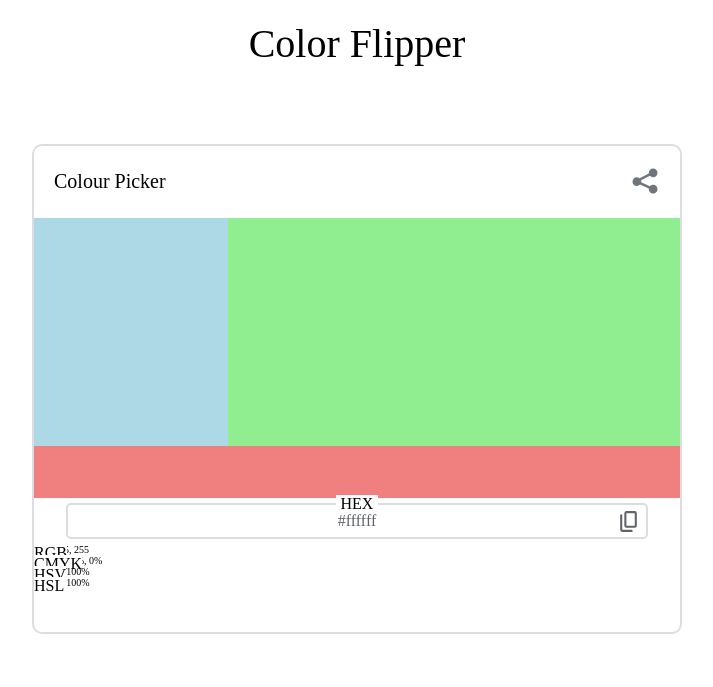
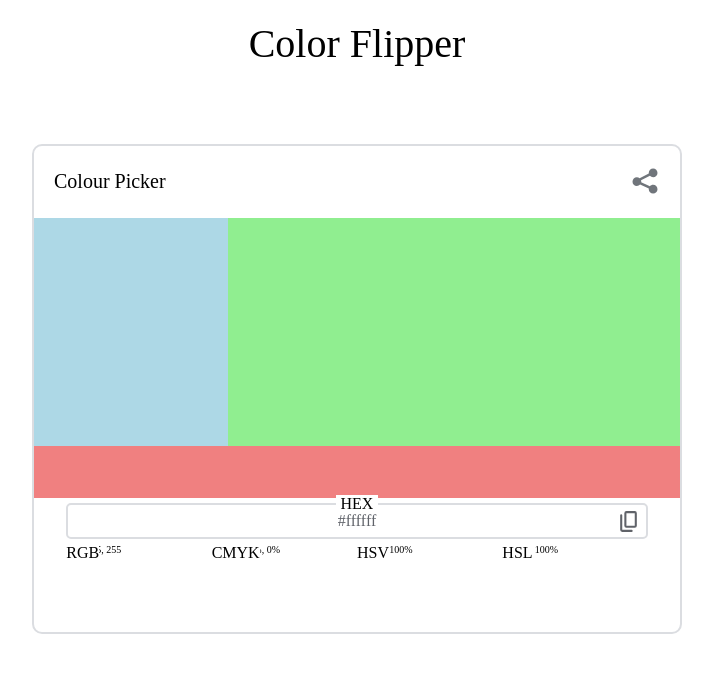
Before and after one commit to Beast-Code9999/Color-Flipper, a website: page index.html in a window 1280 px wide. Shown: the top 687 px of the page, without its empty margins (283-996 px from the left). Drawn offline with Linux system fonts and the light colour scheme.

Commit message:
add css to .output__bottom

```diff
--- a/sass/layout/_main.scss
+++ b/sass/layout/_main.scss
@@ -106,11 +106,12 @@
         width: 90%;
         height: auto;
         display: block;
-
+        margin: 0 auto;
     }
     &__RGB, &__CMYK, &__HSV, &__HSL {
         width: 25%;
         position: relative;
+        float: left;
     }
     // &__CMYK {
     //     width: 25%;
```
Also changed, not shown: style.css.
